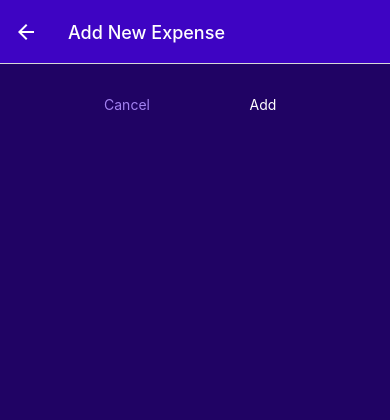
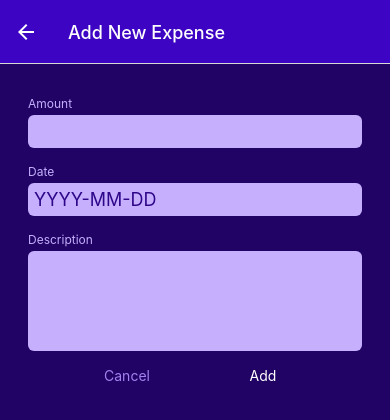
Before and after one commit to sadatakhtar/expensesApp_rn, a React Native app: screen /ManageExpenses in a window 390 px wide. Shown: the top 420 px of the page. Built offline with nearby package versions, Linux system fonts and the light colour scheme.

Commit message:
styles and configured the input component

```diff
--- /dev/null
+++ b/components/ManageExpense/ExpenseForm.js
@@ -0,0 +1,34 @@
+import { StyleSheet, Text, TextInput, View } from "react-native";
+import React from "react";
+import Input from "./Input";
+
+const ExpenseForm = () => {
+  function amountChangeHandler() {}
+  return (
+    <View>
+      <Input
+        label="Amount"
+        textInputConfig={{
+          keyboardType: "decimal-pad",
+          onChangeText: amountChangeHandler,
+        }}
+      />
+      <Input label="Date" textInputConfig={{
+        placeholder: 'YYYY-MM-DD',
+        maxLength: 10,
+        onChangeText: () => {}
+      }}/>
+      <Input label="Description" textInputConfig={{
+        keyboardType: 'default',
+        multiline: true,
+        // autoCorrect: true,
+        // autoCapitalize: 'sentences',
+        onChangeText: () => {},
+      }}/>
+    </View>
+  );
+};
+
+export default ExpenseForm;
+
+const styles = StyleSheet.create({});
--- /dev/null
+++ b/components/ManageExpense/Input.js
@@ -0,0 +1,42 @@
+import { StyleSheet, Text, View, TextInput } from "react-native";
+import React from "react";
+import { GlobalStyles } from "../../constants/styles";
+
+const Input = ({ label, textInputConfig }) => {
+  const inputStyles = [styles.input];
+
+  if (textInputConfig && textInputConfig.multiline) {
+    inputStyles.push(styles.inputMultiLine);
+  }
+  return (
+    <View style={styles.container}>
+      <Text style={styles.label}>{label}</Text>
+      <TextInput style={inputStyles} {...textInputConfig} />
+    </View>
+  );
+};
+
+export default Input;
+
+const styles = StyleSheet.create({
+  container: {
+    marginVertical: 8,
+    marginHorizontal: 4,
+  },
+  label: {
+    fontSize: 12,
+    color: GlobalStyles.colors.primary100,
+    marginBottom: 4,
+  },
+  input: {
+    backgroundColor: GlobalStyles.colors.primary100,
+    padding: 6,
+    borderRadius: 6,
+    fontSize: 18,
+    color: GlobalStyles.colors.primary700,
+  },
+  inputMultiLine: {
+    minHeight: 100,
+    textAlignVertical: "top",
+  },
+});
--- a/screens/ManageExpense.js
+++ b/screens/ManageExpense.js
@@ -1,9 +1,10 @@
-import { StyleSheet, Text, View } from "react-native";
+import { StyleSheet, Text, TextInput, View } from "react-native";
 import React, { useLayoutEffect, useContext } from "react";
 import IconButton from "../components/UI/IconButton";
 import { GlobalStyles } from "../constants/styles";
 import Button from "../components/UI/Button";
 import { ExpensesContext } from "../store/expenses-context";
+import ExpenseForm from "../components/ManageExpense/ExpenseForm";
 
 const ManageExpense = ({ route, navigation }) => {
   const expensesCtx =  useContext(ExpensesContext)
@@ -37,6 +38,7 @@ const ManageExpense = ({ route, navigation }) => {
 
   return (
     <View style={styles.container}>
+      <ExpenseForm />
       <View style={styles.customBtn}>
         <Button style={styles.button} mode="flat" onPress={cancelHandler}>
           Cancel
```
